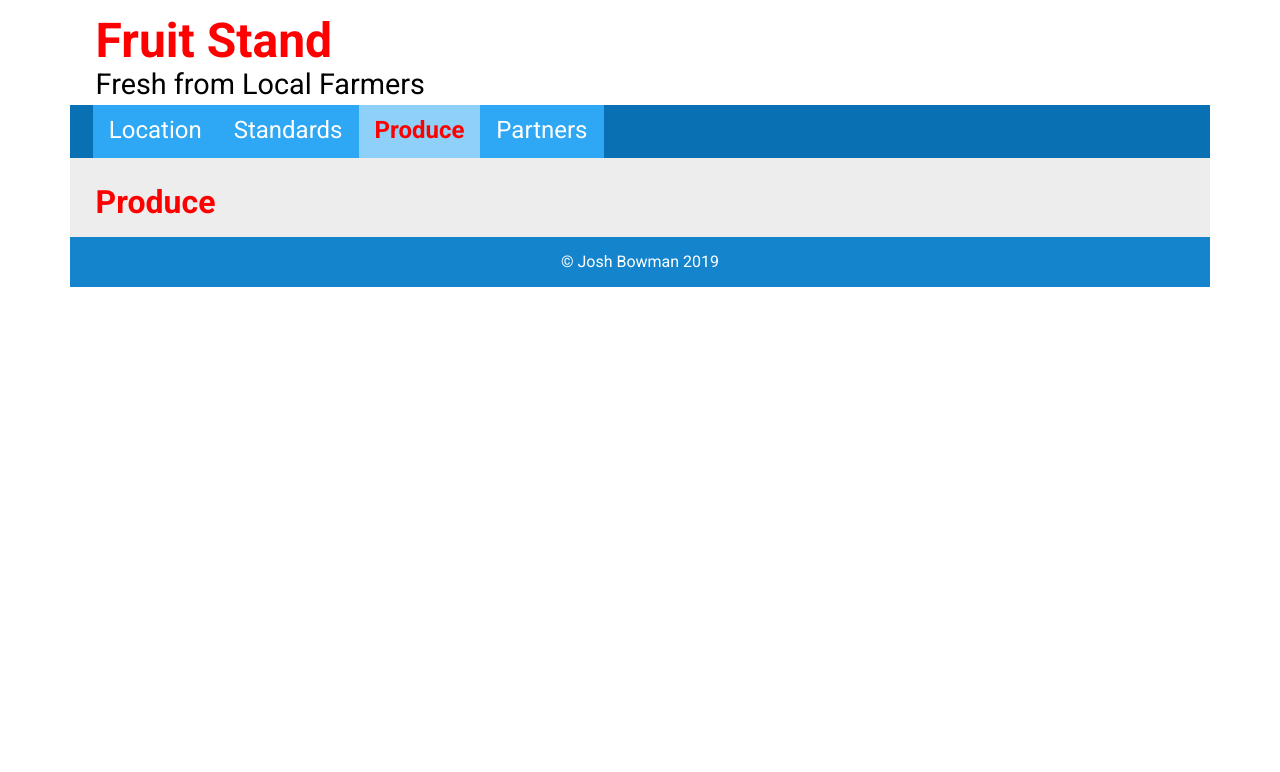
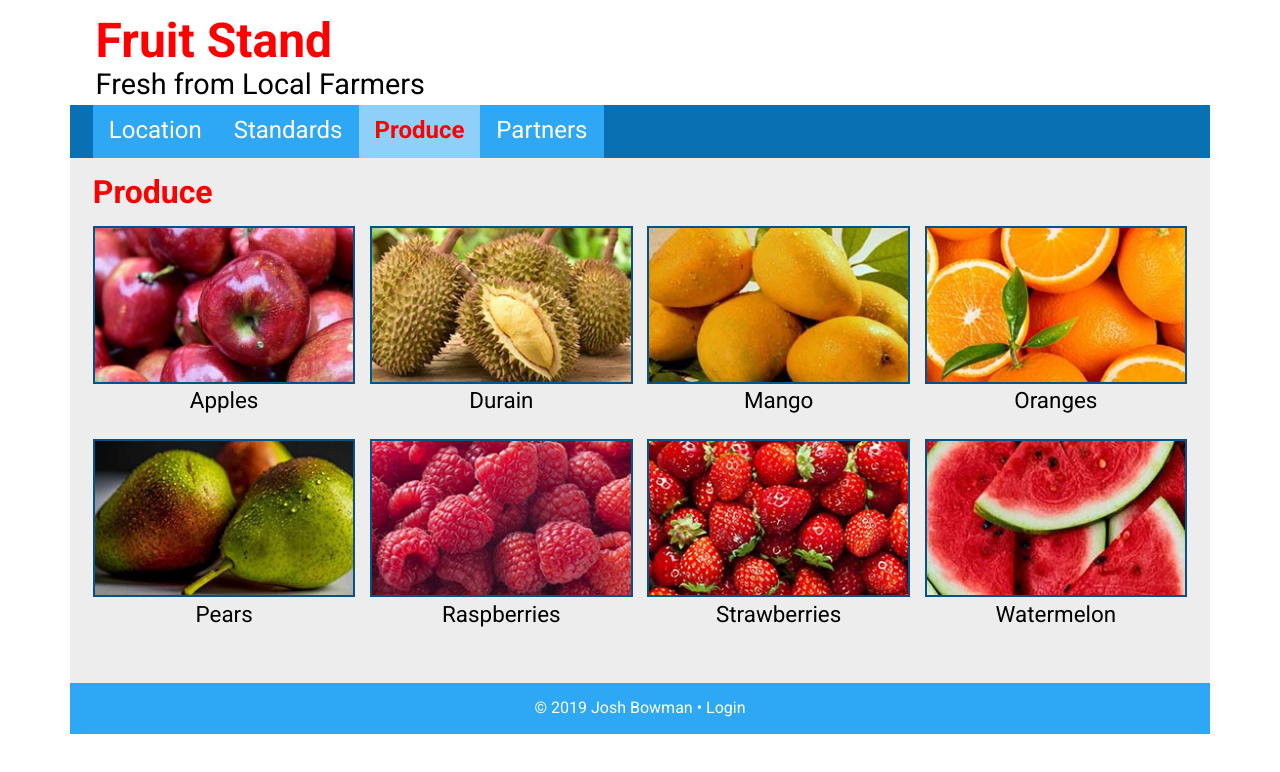
Before and after one commit to JBowman-2/Fruit-Stand, a plain HTML site: page index.html in a window 1280 px wide. Drawn offline with Linux system fonts and the light colour scheme.

Commit message:
Fruit images

```diff
--- a/index.html
+++ b/index.html
@@ -30,12 +30,22 @@
     <main>
 
         <h1>Produce</h1>
+        <div class="fruitGallery">
+            <figure><img src="images/fruit1.jpg" alt="apples"><figcaption>Apples</figcaption></figure>
+            <figure><img src="images/fruit2.jpg" alt="durain"><figcaption>Durain</figcaption></figure>
+            <figure><img src="images/fruit3.jpg" alt="mango"><figcaption>Mango</figcaption></figure>
+            <figure><img src="images/fruit4.jpg" alt="oranges"><figcaption>Oranges</figcaption></figure>
+            <figure><img src="images/fruit5.jpg" alt="pears"><figcaption>Pears</figcaption></figure>
+            <figure><img src="images/fruit6.jpg" alt="raspberries"><figcaption>Raspberries</figcaption></figure>
+            <figure><img src="images/fruit7.jpg" alt="strawberries"><figcaption>Strawberries</figcaption></figure>
+            <figure><img src="images/fruit8.jpg" alt="watermelon"><figcaption>Watermelon</figcaption></figure>
+        </div>
 
 
     </main>
 
     <footer>
-            &copy; Josh Bowman 2019
+            &copy; 2019 Josh Bowman • Login
     </footer>
 
 </body>
--- a/scss/_large.scss
+++ b/scss/_large.scss
@@ -3,3 +3,17 @@ header, nav, main, footer {
     max-width: 71.25rem;
     margin: auto;
 }
+
+div.fruitGallery {
+    justify-content: space-between;
+    margin: 15px 2%;
+
+}
+
+div.fruitGallery figure {
+    flex-basis: 24%;
+    padding: 0px;
+    margin: 0 0 25px 0;
+
+
+}
--- a/scss/_medium.scss
+++ b/scss/_medium.scss
@@ -12,3 +12,13 @@ nav li {
 nav a {
     padding: .8rem 1rem;
 }
+
+div.fruitGallery {
+    align-content: space-between;
+    margin: 0px;
+}
+
+div.fruitGallery figure {
+    flex-basis: 29.3%;
+
+}
--- a/scss/_small.scss
+++ b/scss/_small.scss
@@ -38,7 +38,7 @@ header h2 {
 
 
 nav {
-    background-color: $menuColor;
+    background-color: $subColor;
     margin-bottom: 0px;
 }
 
@@ -51,12 +51,12 @@ nav li {
     width: 25%;
     list-style-type: none;
     text-align: center;
-    background-color: lighten($menuColor, 20%);
+    background-color: lighten($subColor, 20%);
 
 }
 
 nav li.active {
-    background-color: lighten($menuColor, 40%);
+    background-color: lighten($subColor, 40%);
 
 }
 
@@ -75,20 +75,42 @@ nav a.active {
 }
 
 nav a:hover {
-    background-color: darken($menuColor, 10%);
+    background-color: darken($subColor, 10%);
 
 }
 
 /* main */
 main {
     background-color: rgb(238, 237, 237);
-    padding: 1rem $gutter;
+    padding: 1rem 0px;
 }
 
 main h1 {
     color: $primaryColor;
-    margin: 10px 0 0 0;
+    margin: 0 $gutter;
+}
 
+div.fruitGallery {
+    display: flex;
+    flex-wrap: wrap;
+    align-content: space-between;
+    margin: 0px;
+}
+
+div.fruitGallery figure {
+    flex-basis: 46%;
+    margin: $gutter;
+
+}
+
+div.fruitGallery figure img {
+    width: 100%;
+    border: 2px solid darken($subColor, 10%);
+}
+
+figcaption{
+    text-align: center;
+    font-size: 1.4rem;
 }
 
 
@@ -100,7 +122,7 @@ main h1 {
 
 
 footer {
-    background-color: $subColor;
+    background-color: lighten($subColor, 20%);
     text-align: center;
     padding: 1rem $gutter;
     color: white;
--- a/scss/_variables.scss
+++ b/scss/_variables.scss
@@ -1,11 +1,5 @@
 $primaryColor: #FF0000;
-$darkPrimaryColor: #B31212;
-$subColor: #1485CC;
-$darkSubColor: #0971B3;
-
-$menuColor: #0971B3;
-
-
+$subColor: #0971B3;
 
 $fontFamily: 'Roboto', sans-serif;
 $regularWeight: 400;
```
Also changed, not shown: css/styles.css, images/fruit1.jpg (added), images/fruit2.jpg (added), images/fruit3.jpg (added), images/fruit4.jpg (added), images/fruit5.jpg (added), images/fruit6.jpg (added), images/fruit7.jpg (added), images/fruit8.jpg (added), 1 other file.
